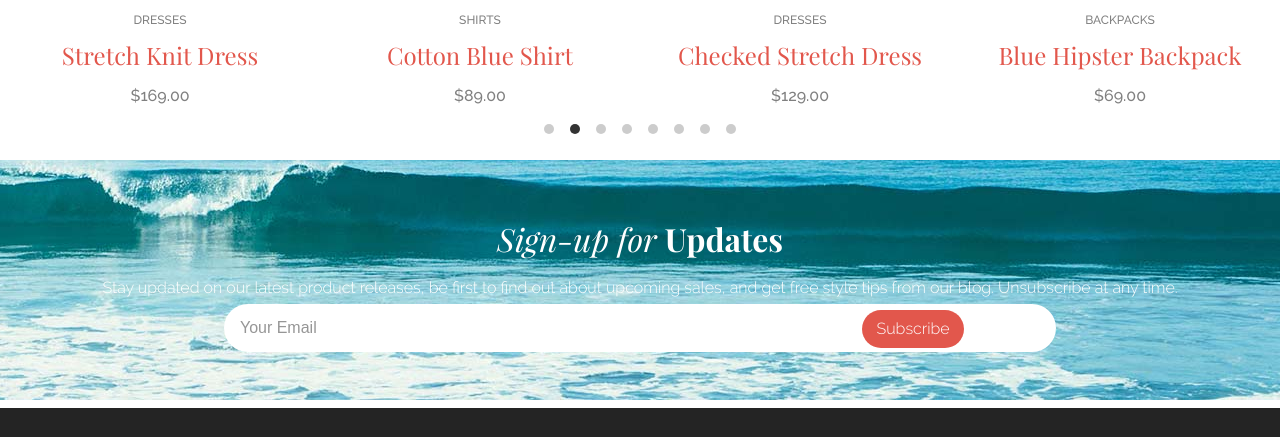
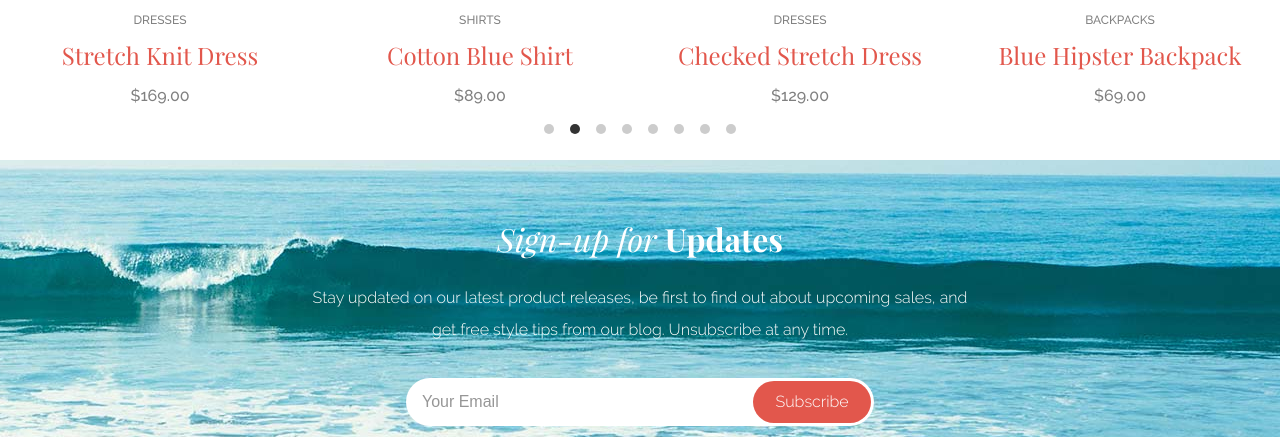
Before and after one commit to nejohnston/Aloha-Apparel-Project, a plain HTML site: page index.html in a window 1280 px wide. Shown: the part 1930-2367 px from the top of the page. Drawn offline with nearby package versions, Linux system fonts and the light colour scheme.

Commit message:
Fixed subscribe section

```diff
--- a/css/style.css
+++ b/css/style.css
@@ -76,10 +76,19 @@
 
         /*Elements*/
 
+        * {
+            box-sizing: border-box;
+        }
+
         html {
             font-size: 14px;
+        }
+            @media screen and (min-width: 600px) {
 
-        }
+    html {
+        font-size: 16px;
+    }
+            }
         body, button, input, select, textarea, img {
             margin: 0 auto;
             color: #2d2d2d;
@@ -128,6 +137,9 @@
             position: relative;
             max-width: 70%;
             margin: 0 auto;
+        }
+        div {
+            display: block;
         }
 
         /*Universal Classes*/
@@ -228,7 +240,6 @@
             font-family: "Playfair Display Web", sans-serif;
         }
         /*Category Section*/
-    * { box-sizing: border-box; }
 
     .wrapper {
         background: linear-gradient( to bottom, rgba(0,0,0,0.25)
@@ -276,7 +287,6 @@
         z-index:1;
         }
             /*Merchandise Section*/
-            /** { box-sizing: border-box; }*/
 
 
         .merch {
@@ -293,82 +303,7 @@
             font-weight: bold;
         }
 
-        /*Subscribe Section*/
-            .waves {
-            display: flex;
-            flex-flow: column wrap;
-            justify-content: space-around;
-            align-items: center;
-            background: url(../images/wave-bkgd.jpg)
-                        no-repeat center bottom;
-            margin-bottom: 8px;
-            color: white;
-            }
-            .subscribe-wrapper {
-            text-align: center;
-            }
-        /*Footer Section*/
-        .footer-social {
-            display: flex;
-            flex-direction: row;
-            justify-content: center;
-            padding: 2rem;
-        }
-        .footer-social p {
-            display: none;
-        }
-        .footer-social li {
-            padding: 0 .5rem;
-        }
-        .copyright {
-            margin-bottom: 1.3rem;
-        }
-        .contact {
-            margin-bottom: 1.3rem;
-        }
-        .address {
-            color: #969696;
-        }
-        .aloha-email {
-            color: white;
-        }
-        a:hover {
-            color: #b64036;
-        }
 
-
-        /*Input*/
-
-        input[type="email"] {
-            text-align: left;
-            padding: 0.5rem 0 0.5rem 1rem;
-            border-radius: 4rem;
-            width: 100%;
-        }
-        input[value="Your Email"] {
-            color: #969696;
-            font-family: 'Railway Light', sans-serif;
-        }
-
-        input[type="submit"] {
-            background-color: #e2574c;
-            border-radius: 3rem;
-            padding: 0.2rem 0.9rem;
-            cursor: pointer;
-            position: absolute;
-            right: 92px;
-            bottom: 4px;
-        }
-        input[value="Subscribe"] {
-            background-color: #e2574c;
-            color: white;
-        }
-
-    @media screen and (min-width: 600px) {
-
-    html {
-        font-size: 16px;
-    }
     /*Header Section*/
 
     .header-wrap-inner {
@@ -404,7 +339,7 @@
             width: 50px;
             height: auto;
         }
-        /*Merchandise Categories*/
+/*Merchandise Categories*/
 div .rectangle img{
  width:100%;
  height:100%;
@@ -427,17 +362,86 @@ div .square img{
 }
 
 /*Subscribe Section*/
-/*input[type="submit"] {
+            .waves {
+            display: flex;
+            flex-flow: column wrap;
+            justify-content: space-around;
+            align-items: center;
+            background: url(../images/wave-bkgd.jpg)
+                        no-repeat center bottom;
+            margin-bottom: 8px;
+            color: white;
+            }
+            .sign-up-header {
+                margin-bottom: 10px;
+            }
+            .subscribe-wrapper {
+            text-align: center;
+            }
+            .subscribe-form {
+                position: relative;
+                margin: 2em auto 0;
+            }
+
+        input[type="email"] {
+            padding: 0.5rem 0 0.5rem 1rem;
+            border-radius: 4rem;
+            width: 100%;
+            padding-right: 150px;
+        }
+
+        input[value="Your Email"] {
+            text-align: left;
+            color: #969696;
+            font-family: 'Railway Light', sans-serif;
+        }
+
+        input[type="submit"] {
+            border-radius: 3rem;
+            padding: 0.3rem 1.4rem;
+            cursor: pointer;
+            position: absolute;
+            right: 3px;
+            bottom: 3px;
+        }
+        input[value="Subscribe"] {
             background-color: #e2574c;
             color: white;
-            border-radius: 3rem;
-            padding: 0.2rem 0.9rem;
-            cursor: pointer;
-            position: absolute;
-            right: 8rem;
-            bottom: 4px;*/
         }
-    /*Footer Section*/
+        @media only screen and (min-width: 600px) {
+         .subscribe-wrapper {max-width: 720px;
+        }
+        }
+
+/*Footer Section*/
+        .footer-social {
+            display: flex;
+            flex-direction: row;
+            justify-content: center;
+            padding: 2rem;
+            color: white;
+        }
+        .footer-social p {
+            display: none;
+        }
+        .footer-social li {
+            padding: 0 .5rem;
+        }
+        .copyright {
+            margin-bottom: 1.3rem;
+        }
+        .contact {
+            margin-bottom: 1.3rem;
+        }
+        .address {
+            color: #969696;
+        }
+        .aloha-email {
+            color: white;
+        }
+        a:hover {
+            color: #b64036;
+        }
 
     .contact-align {
         display: flex;
@@ -451,4 +455,4 @@ div .square img{
         }
         .footer-social p {
             display: inline;
-        }
+    }
--- a/index.html
+++ b/index.html
@@ -156,13 +156,14 @@
         </div>
     </section>
     <section class="waves">
-        <div class="container" id="#subscribe">
-            <h2><span class="italic">Sign-up for</span>
+        <div class="subscribe-wrapper container" id="#subscribe">
+            <h2 class="sign-up-header"><span class="italic">Sign-up for</span>
                 <span class="heavy"> Updates</span></h2>
-            <p class="text-off-walls">
+                <p>
                 Stay updated on our latest product releases, be first to find out about upcoming sales, and get free style tips from our
-                blog. Unsubscribe at any time.</p>
-            <form class="sign-up-form">
+                blog. Unsubscribe at any time.
+                </p>
+            <form class="subscribe-form">
                 <input type="email" name="email" value="Your Email">
                 <input type="submit" name="submit" value="Subscribe">
             </form>
```
